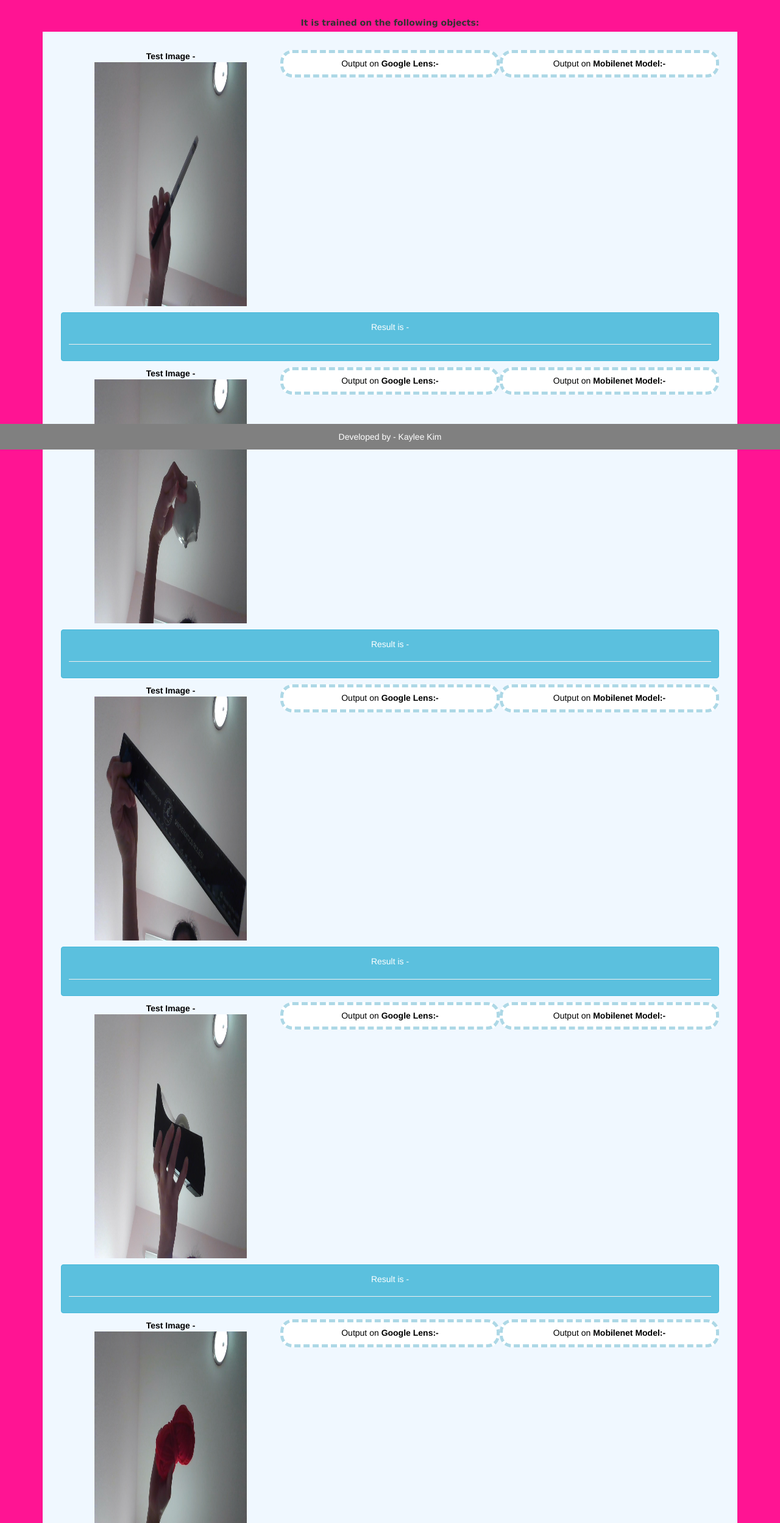
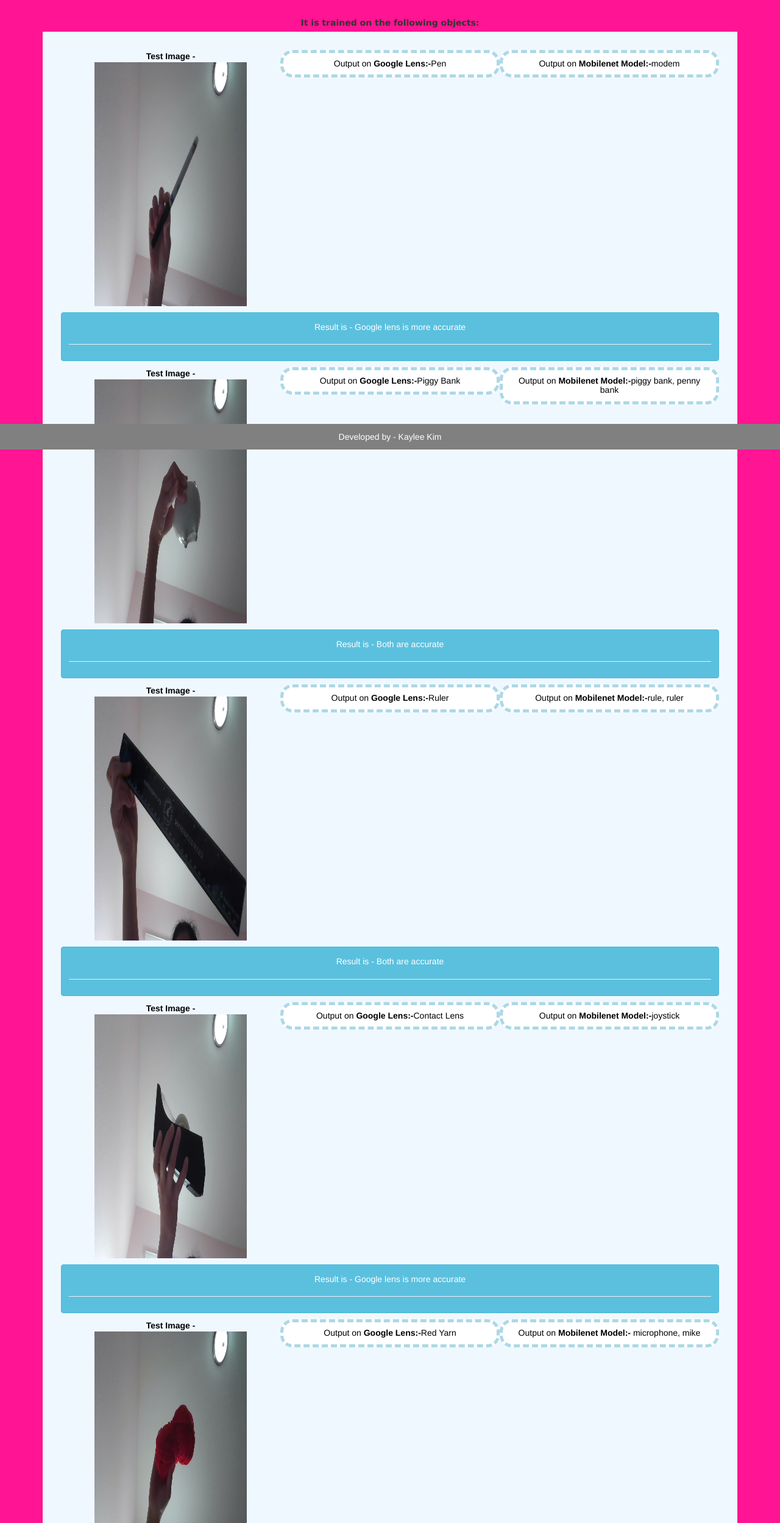
Before and after one commit to kayleekim409/Project-120, a plain HTML site: page index.html in a window 1280 px wide. Shown: the part 63-2560 px from the top of the page at 61% size. Drawn offline with nearby package versions, Linux system fonts and the light colour scheme.

Commit message:
Add files via upload

```diff
--- a/index.html
+++ b/index.html
@@ -22,15 +22,15 @@
                     <img class="images img-responsive" src="marker.jpg">
                 </div>
                 <div class="col-lg-4 col-md-4 col-sm-4 col-xs-12 output">
-                    <h5>Output on <b>Google Lens:-</b><span></span>
+                    <h5>Output on <b>Google Lens:-</b><span>Pen</span>
                     </h5>
                 </div>
                 <div class="col-lg-4 col-md-4 col-sm-4 col-xs-12 output">
-                    <h5>Output on <b>Mobilenet Model:-</b><span></span>
+                    <h5>Output on <b>Mobilenet Model:-</b><span>modem</span>
                     </h5>
                 </div>
                 <div class="col-lg-12 col-md-12 col-sm-12 col-xs-12 btn btn-info results">
-                    <h5>Result is - </h5>
+                    <h5>Result is - Google lens is more accurate</h5>
                     <hr>
                     <h4></h4>
                 </div>
@@ -42,15 +42,15 @@
                     <img class="images img-responsive" src="piggybank.jpg">
                 </div>
                 <div class="col-lg-4 col-md-4 col-sm-4 col-xs-12 output">
-                    <h5>Output on <b>Google Lens:-</b><span></span>
+                    <h5>Output on <b>Google Lens:-</b><span>Piggy Bank</span>
                     </h5>
                 </div>
                 <div class="col-lg-4 col-md-4 col-sm-4 col-xs-12 output">
-                    <h5>Output on <b>Mobilenet Model:-</b><span></span>
+                    <h5>Output on <b>Mobilenet Model:-</b><span>piggy bank, penny bank</span>
                     </h5>
                 </div>
                 <div class="col-lg-12 col-md-12 col-sm-12 col-xs-12 btn btn-info results">
-                    <h5>Result is - </h5>
+                    <h5>Result is - Both are accurate</h5>
                     <hr>
                     <h4></h4>
                 </div>
@@ -61,15 +61,15 @@
                     <img class="images img-responsive" src="ruler.jpg">
                 </div>
                 <div class="col-lg-4 col-md-4 col-sm-4 col-xs-12 output">
-                    <h5>Output on <b>Google Lens:-</b><span></span>
+                    <h5>Output on <b>Google Lens:-</b><span>Ruler</span>
                     </h5>
                 </div>
                 <div class="col-lg-4 col-md-4 col-sm-4 col-xs-12 output">
-                    <h5>Output on <b>Mobilenet Model:-</b><span></span>
+                    <h5>Output on <b>Mobilenet Model:-</b><span>rule, ruler</span>
                     </h5>
                 </div>
                 <div class="col-lg-12 col-md-12 col-sm-12 col-xs-12 btn btn-info results">
-                    <h5>Result is - </h5>
+                    <h5>Result is - Both are accurate</h5>
                     <hr>
                     <h4></h4>
                 </div>
@@ -80,15 +80,15 @@
                     <img class="images img-responsive" src="tape.jpg">
                 </div>
                 <div class="col-lg-4 col-md-4 col-sm-4 col-xs-12 output">
-                    <h5>Output on <b>Google Lens:-</b><span></span>
+                    <h5>Output on <b>Google Lens:-</b><span>Contact Lens</span>
                     </h5>
                 </div>
                 <div class="col-lg-4 col-md-4 col-sm-4 col-xs-12 output">
-                    <h5>Output on <b>Mobilenet Model:-</b><span></span>
+                    <h5>Output on <b>Mobilenet Model:-</b><span>joystick</span>
                     </h5>
                 </div>
                 <div class="col-lg-12 col-md-12 col-sm-12 col-xs-12 btn btn-info results">
-                    <h5>Result is - </h5>
+                    <h5>Result is - Google lens is more accurate</h5>
                     <hr>
                     <h4></h4>
                 </div>
@@ -99,21 +99,31 @@
                     <img class="images img-responsive" src="yarn.jpg">
                 </div>
                 <div class="col-lg-4 col-md-4 col-sm-4 col-xs-12 output">
-                    <h5>Output on <b>Google Lens:-</b><span></span>
+                    <h5>Output on <b>Google Lens:-</b><span>Red Yarn</span>
                     </h5>
                 </div>
                 <div class="col-lg-4 col-md-4 col-sm-4 col-xs-12 output">
-                    <h5>Output on <b>Mobilenet Model:-</b><span></span>
+                    <h5>Output on <b>Mobilenet Model:-</b><span> microphone, mike</span>
                     </h5>
                 </div>
                 <div class="col-lg-12 col-md-12 col-sm-12 col-xs-12 btn btn-info results">
-                    <h5>Result is - </h5>
+                    <h5>Result is - Google Lens is more accurate</h5>
                     <hr>
                     <h4></h4>
                 </div>
             </div>
+            <br>
+            <br><br>
+            <br>
+            <br>
         </center>
     </div>
+    <center>
+        <div class="conclusion">
+            <h4>Google lens has tested 5/5 accurate. Mobilenet has tested 2/5 accurate. Therefore, Google Lens is more accurate.</h3>
+        </div>
+    </center>
+    <br><br><br>
     <div class="copy_right_footer">
         Developed by - Kaylee Kim
     </div>
--- a/style.css
+++ b/style.css
@@ -18,10 +18,11 @@ body {
 }
 
 .exampleImages {
-    height: 100%;
+    height: 80%;
     padding: 30px;
     color: black;
     background-color: aliceblue;
+    margin-bottom: 30px;
 }
 
 #header {
@@ -45,3 +46,20 @@ body {
     margin-top: 10px;
     margin-bottom: 10px;
 }
+
+h4 {
+    color: black;
+    font-family: 'Courier New', Courier, monospace;
+    font-weight: bold;
+}
+
+.conclusion {
+    background-color: aquamarine;
+    width: 60%;
+    height: 80px;
+    padding-top: 15px;
+    text-align: center;
+    border-width: 2px;
+    border-radius: 30%;
+    border-style: solid;
+}
```
